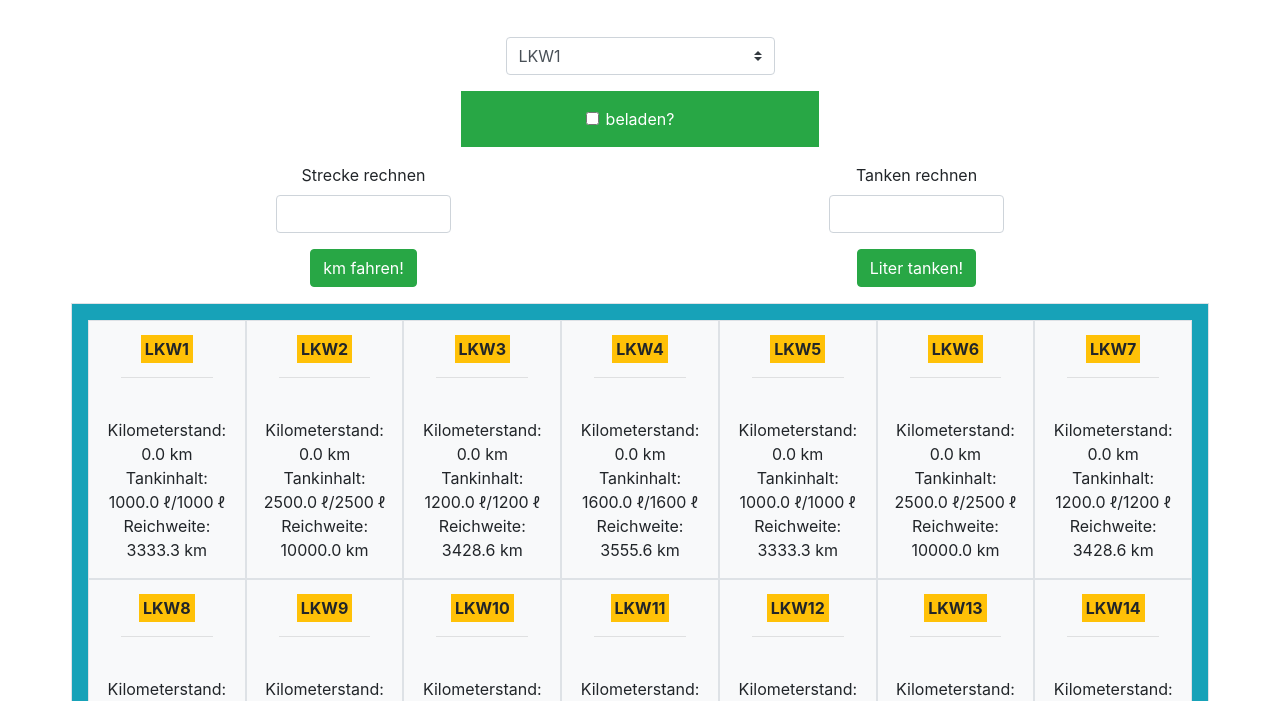
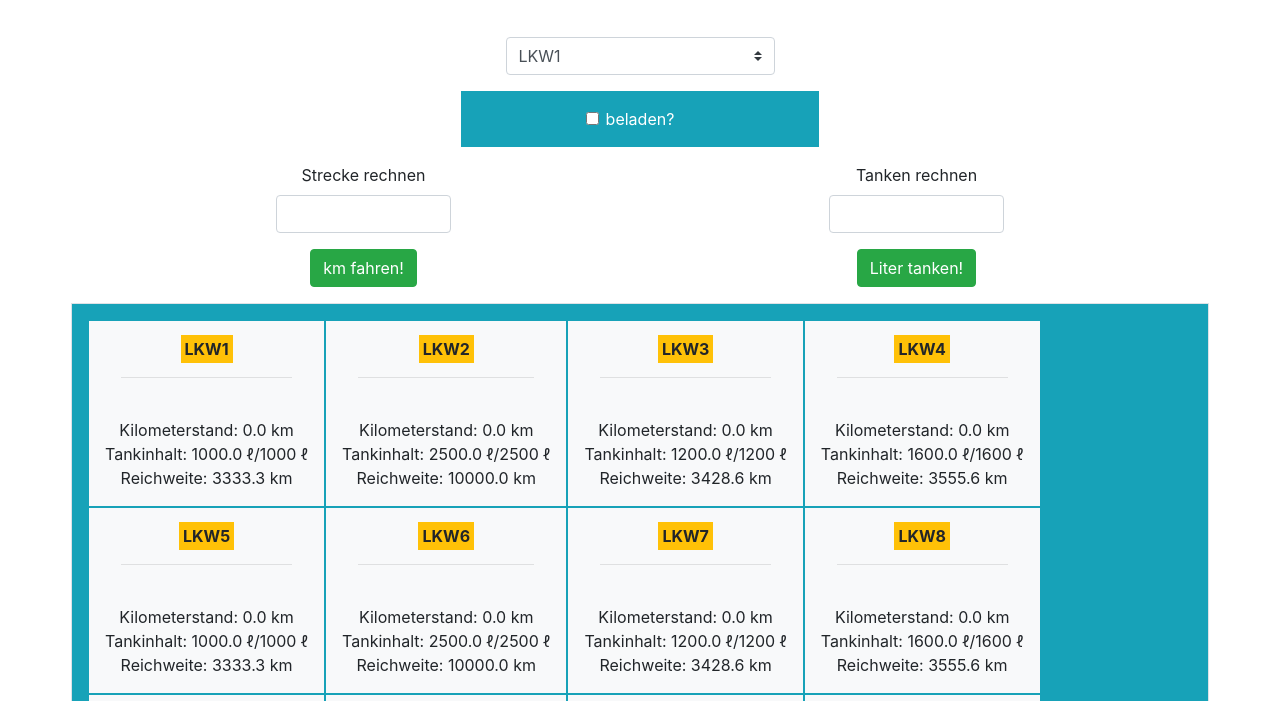
Before and after one commit to ShamelJij/logistik, a plain HTML site: page index.html in a window 1280 px wide. Shown: the part 99-800 px from the top of the page. Drawn offline with nearby package versions, Linux system fonts and the light colour scheme.

Commit message:
more css

```diff
--- a/app.js
+++ b/app.js
@@ -63,7 +63,7 @@ info();
 function info(){
     document.getElementById("info").innerHTML = "";
     for(let i = 0; i < lkw.length; i++){
-        document.getElementById("info").innerHTML += "<div class='col-md p-3 border bg-light'><b class='bg-warning p-1'>" + lkw[i].name + "</b><hr class='hrauto'>"
+        document.getElementById("info").innerHTML += "<div class='col-auto p-3 border border-info bg-light'><b class='bg-warning p-1'>" + lkw[i].name + "</b><hr class='hrauto'>"
         + "<br>Kilometerstand: " + lkw[i].kilometer.toFixed(1) +
         " km <br>Tankinhalt: " + lkw[i].restTank.toFixed(1) + " ℓ/" + lkw[i].tank +
         " ℓ <br> Reichweite: " + (lkw[i].reichweite(document.getElementById("beladen").checked).toFixed(1)) + " km </div><br>";
--- a/index.html
+++ b/index.html
@@ -21,7 +21,7 @@
         <h1 class="p-3">Logistik LKW</h1>
         <form class="p-3">
             <select name="selectLKW" id="lkw" class="custom-select w-25 m-3"></select>
-            <div class="form-group p-3 text-white bg-success w-30 col-md-4 offset-md-4">
+            <div class="form-group p-3 text-white bg-info w-30 col-md-4 offset-md-4">
                 <input class="form-check-input" type="checkbox" id="beladen" onclick="info()">
                 <label class="form-check-label" for="beladen">beladen?</label>
             </div>
```
